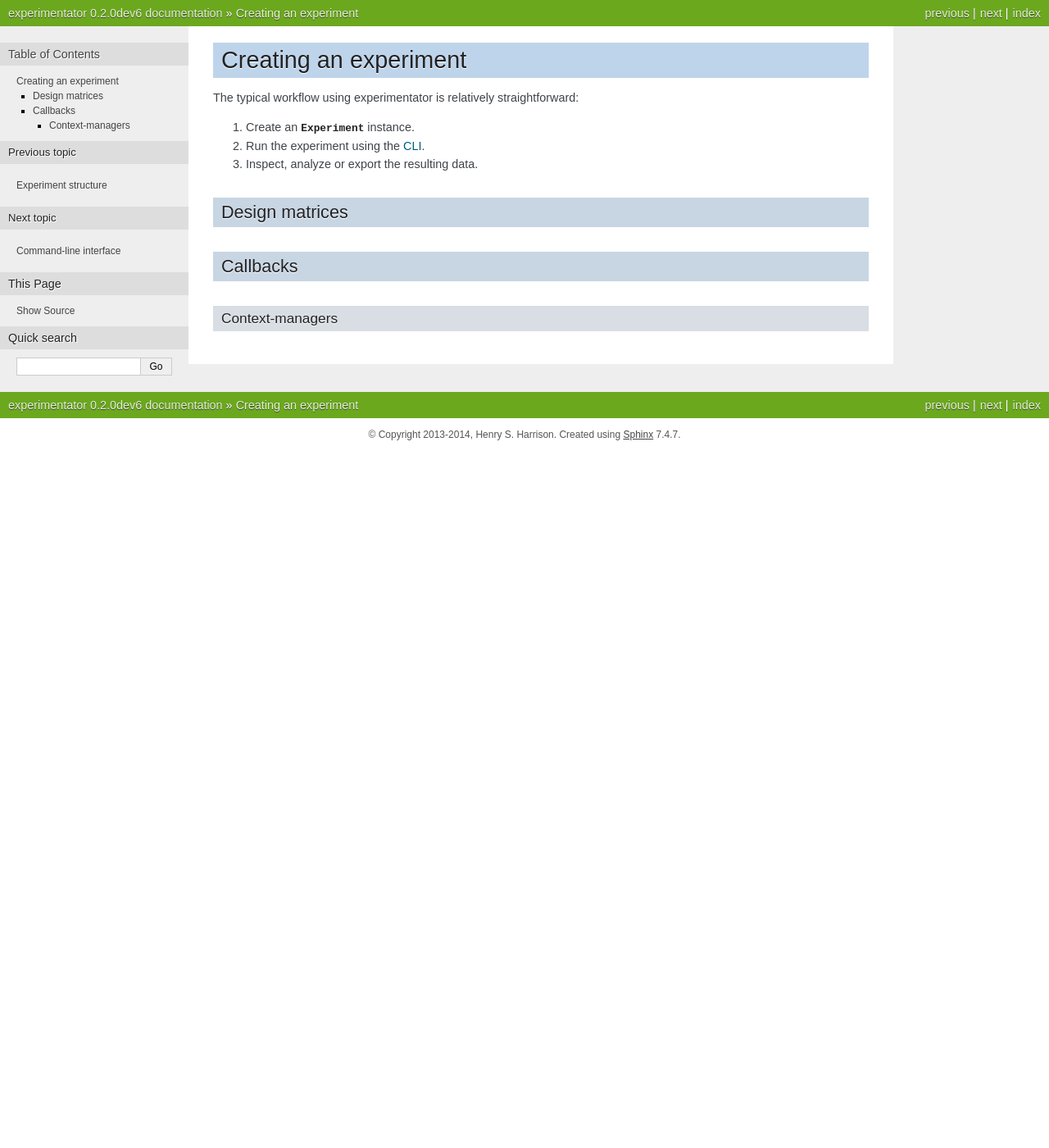
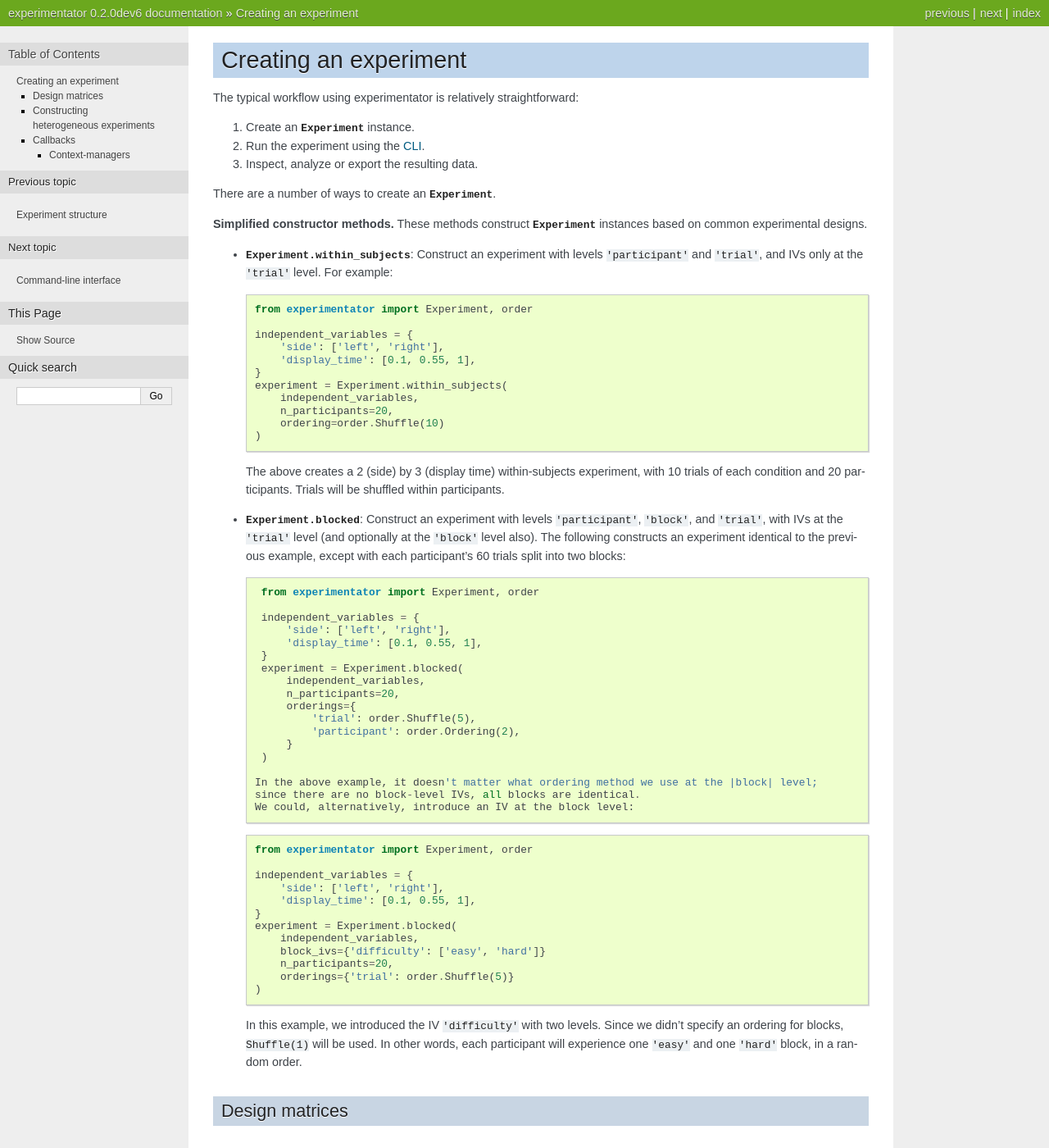
Before and after one commit to hsharrison/experimentator, a Sphinx documentation site: the page built from docs/creation.rst, in a window 1280 px wide and 1400 px high. Shown: the whole window at 82% size. Built offline with Sphinx 7.4.7, drawn with Linux system fonts in a browser that asks for light colours; some of the changed text lies outside the part shown.

Commit message:
more WIP on creation.rst

```diff
--- a/docs/creation.rst
+++ b/docs/creation.rst
@@ -10,10 +10,87 @@ The typical workflow using experimentator is relatively straightforward:
 2. Run the experiment using the :ref:`CLI <cli>`.
 3. Inspect, analyze or export the resulting data.
 
+There are a number of ways to create an |Experiment|.
+
+**Simplified constructor methods.**
+These methods construct |Experiment| instances based on common experimental designs.
+
+* |Experiment.within_subjects|:
+  Construct an experiment with levels |participant| and |trial|, and IVs only at the |trial| level.
+  For example:
+
+  .. code-block:: python
+
+      from experimentator import Experiment, order
+
+      independent_variables = {
+          'side': ['left', 'right'],
+          'display_time': [0.1, 0.55, 1],
+      }
+      experiment = Experiment.within_subjects(
+          independent_variables,
+          n_participants=20,
+          ordering=order.Shuffle(10)
+      )
+
+  The above creates a 2 (side) by 3 (display time) within-subjects experiment,
+  with 10 trials of each condition and 20 participants.
+  Trials will be shuffled within participants.
+* |Experiment.blocked|:
+  Construct an experiment with levels |participant|, |block|, and |trial|,
+  with IVs at the |trial| level (and optionally at the |block| level also).
+  The following constructs an experiment identical to the previous example,
+  except with each participant's 60 trials split into two blocks:
+
+  .. code-block:: python
+
+      from experimentator import Experiment, order
+
+      independent_variables = {
+          'side': ['left', 'right'],
+          'display_time': [0.1, 0.55, 1],
+      }
+      experiment = Experiment.blocked(
+          independent_variables,
+          n_participants=20,
+          orderings={
+              'trial': order.Shuffle(5),
+              'participant': order.Ordering(2),
+          }
+      )
+
+     In the above example, it doesn't matter what ordering method we use at the |block| level;
+     since there are no block-level IVs, all blocks are identical.
+     We could, alternatively, introduce an IV at the block level:
+
+  .. code-block:: python
+
+      from experimentator import Experiment, order
+
+      independent_variables = {
+          'side': ['left', 'right'],
+          'display_time': [0.1, 0.55, 1],
+      }
+      experiment = Experiment.blocked(
+          independent_variables,
+          block_ivs={'difficulty': ['easy', 'hard']}
+          n_participants=20,
+          orderings={'trial': order.Shuffle(5)}
+      )
+
+  In this example, we introduced the IV ``'difficulty'`` with two levels.
+  Since we didn't specify an ordering for blocks, ``Shuffle(1)`` will be used.
+  In other words, each participant will experience one ``'easy'`` and one ``'hard'`` block, in a random order.
+
 .. _design-matrices:
 
 Design matrices
 ===============
+
+.. _constructing-heterogeneity:
+
+Constructing heterogeneous experiments
+======================================
 
 .. _callbacks:
 
```
